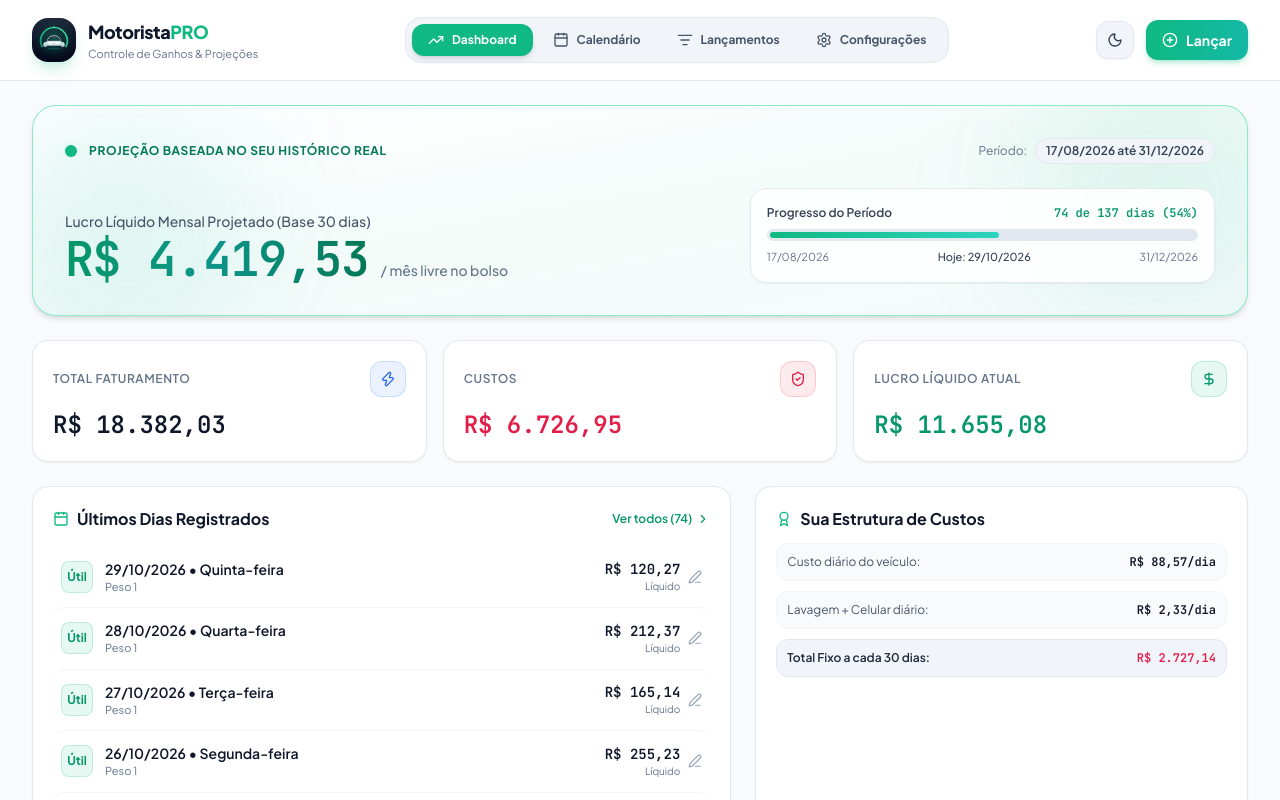
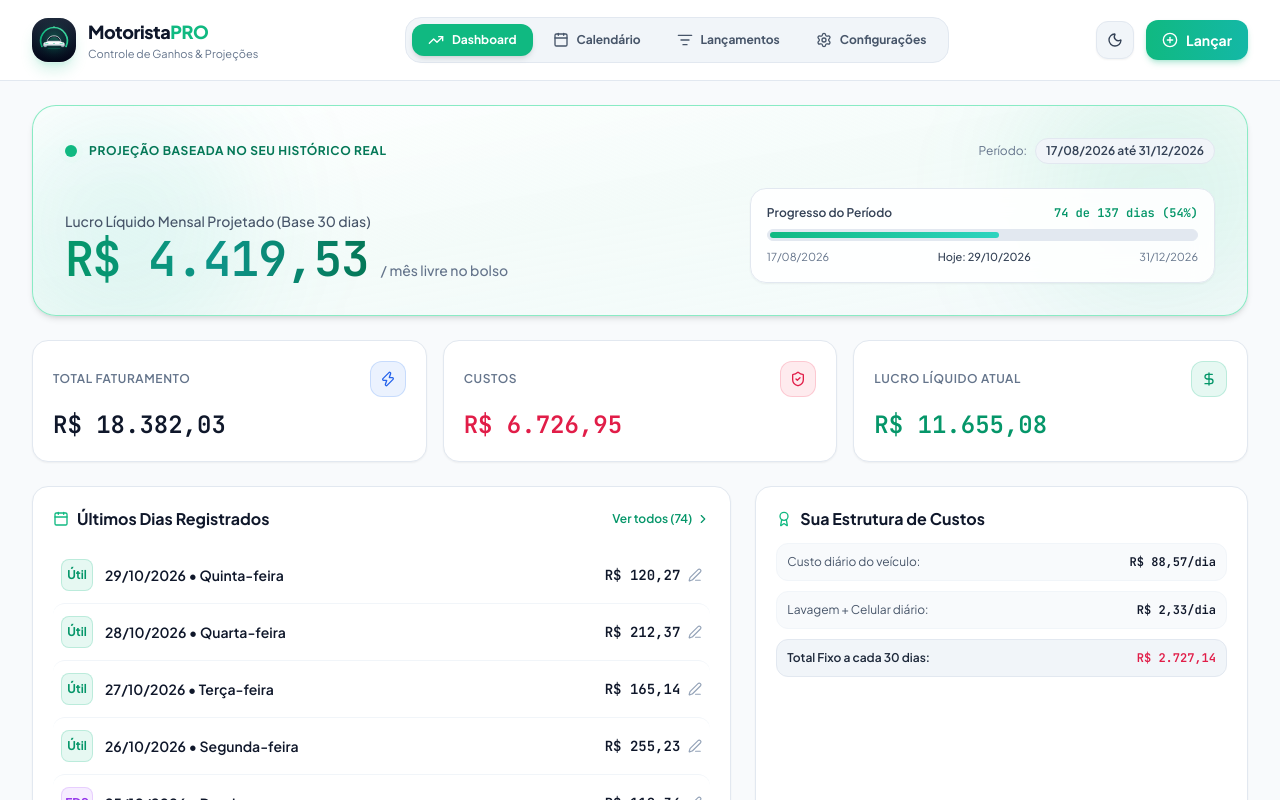
Before and after one commit to jerdesf/motoristapro, a React (Vite) app: page / in a window 1280 px wide. Shown: the top 800 px of the page. Built offline with nearby package versions, Linux system fonts and the light colour scheme; no server answers.

Commit message:
fix: remove weight and 'liquido' subtitle from dashboard recent entries list

```diff
--- a/src/components/Dashboard.jsx
+++ b/src/components/Dashboard.jsx
@@ -172,18 +172,12 @@ export default function Dashboard({
                     <div className="text-sm font-semibold text-slate-900 dark:text-white group-hover:text-emerald-600 dark:group-hover:text-emerald-400 transition-colors">
                       {formatDateBR(entry.date)} • {entry.dayName}
                     </div>
-                    <div className="text-[11px] text-slate-500 dark:text-slate-400">
-                      Peso {entry.weight}
-                    </div>
                   </div>
                 </div>
 
                 <div className="text-right flex items-center gap-2">
-                  <div>
-                    <div className="text-sm font-bold text-slate-900 dark:text-white mono-numbers">
-                      {entry.netEarnings !== null ? formatCurrency(entry.netEarnings) : '—'}
-                    </div>
-                    <div className="text-[10px] text-slate-500 dark:text-slate-400">Líquido</div>
+                  <div className="text-sm font-bold text-slate-900 dark:text-white mono-numbers">
+                    {entry.netEarnings !== null ? formatCurrency(entry.netEarnings) : '—'}
                   </div>
                   <Edit3 className="w-3.5 h-3.5 text-slate-400 dark:text-slate-500 group-hover:text-slate-700 dark:group-hover:text-slate-300 transition-colors" />
                 </div>
```
